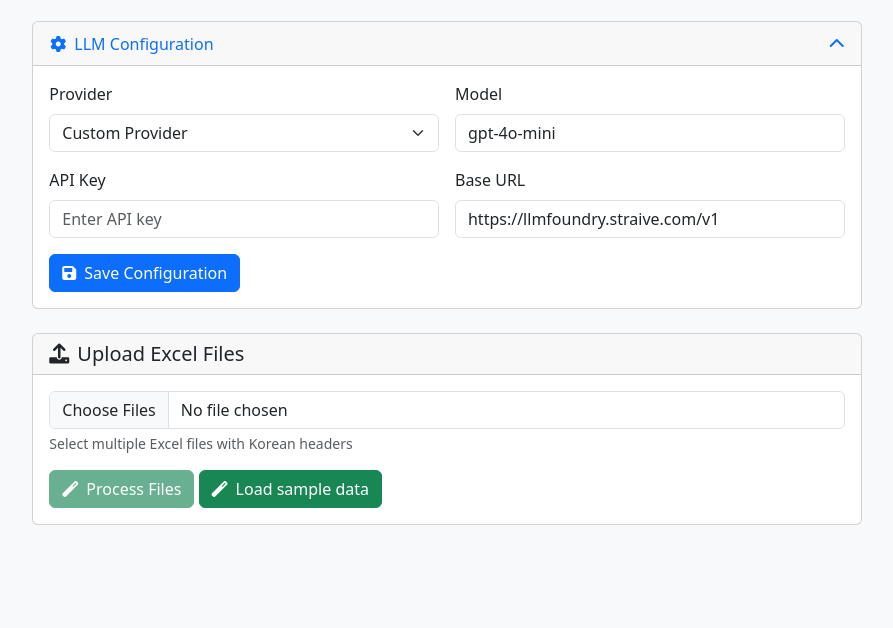
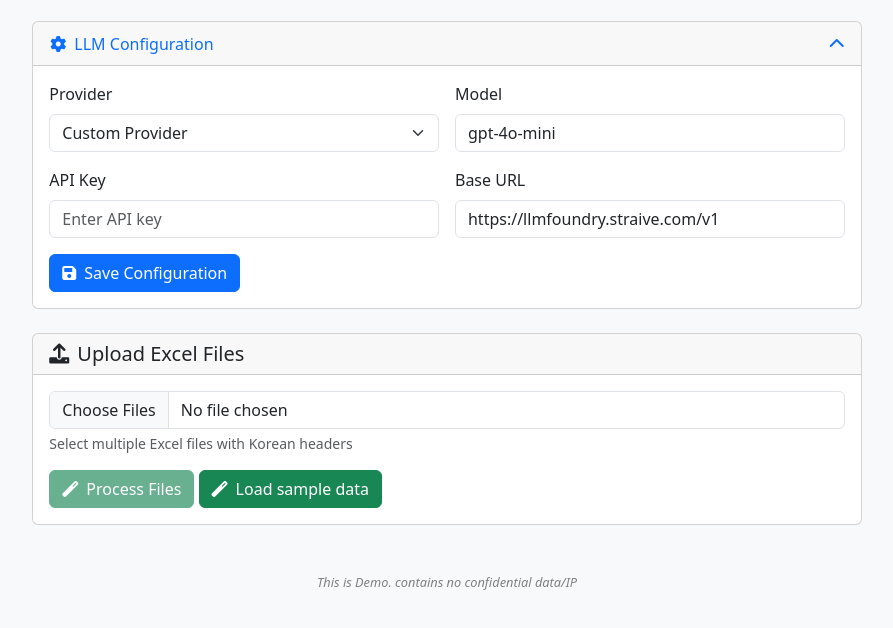
Before and after one commit to prudhvi1709/salesunify, a plain HTML site: page index.html in a window 1280 px wide. Shown: the part 132-760 px from the top of the page, without its empty margins (193-1086 px from the left). Drawn offline with nearby package versions, Linux system fonts and the light colour scheme.

Commit message:
docs: add demo disclaimer to index.html

```diff
--- a/index.html
+++ b/index.html
@@ -194,5 +194,8 @@
     <script src="https://cdn.jsdelivr.net/npm/bootstrap@5.3.0/dist/js/bootstrap.bundle.min.js"></script>
     <script src="https://cdn.jsdelivr.net/pyodide/v0.24.1/full/pyodide.js"></script>
     <script type="module" src="app.js"></script>
-  </body>
+
+<!-- This is Demo. contains no confidential data/IP -->
+<p style="font-size:0.8em;color:gray;text-align:center"><em>This is Demo. contains no confidential data/IP</em></p>
+</body>
 </html>
```
